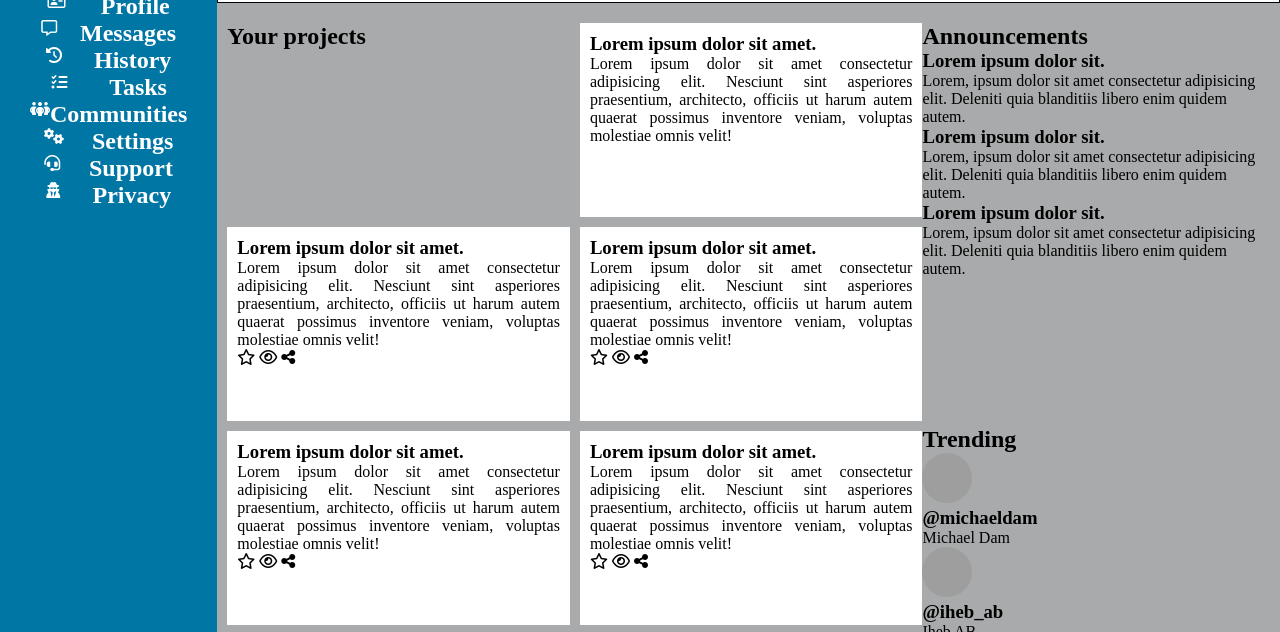
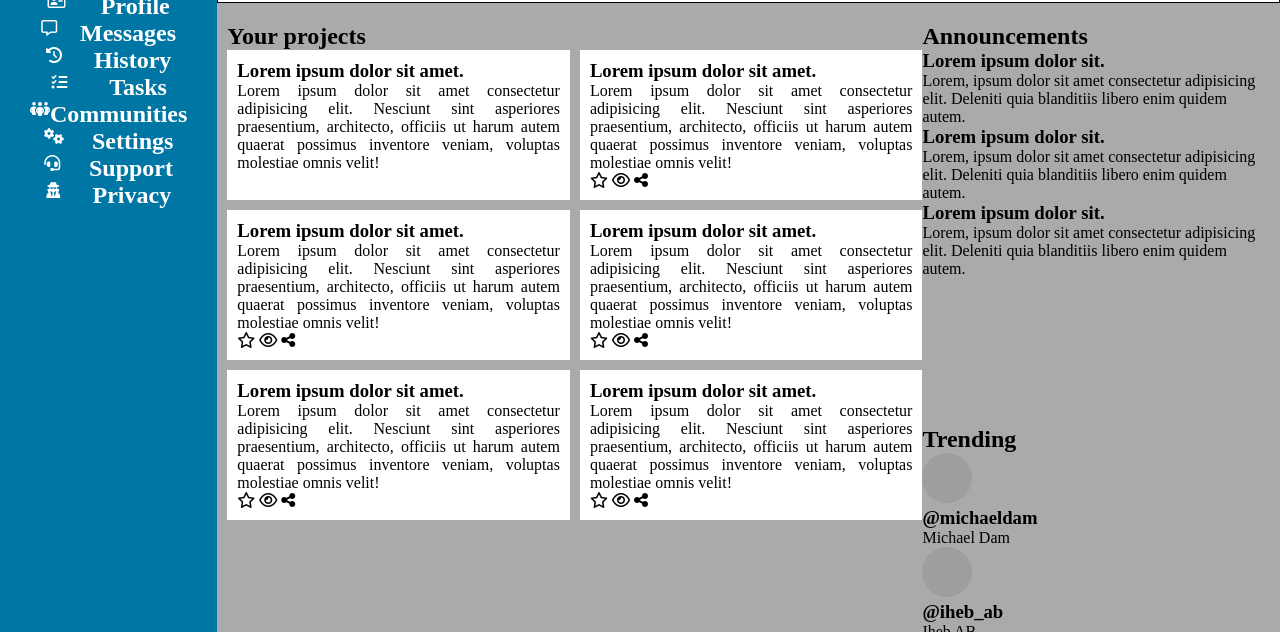
Before and after one commit to Bennyjoez/admin-dashboard, a plain HTML site: page index.html in a window 1280 px wide. Shown: the part 119-751 px from the top of the page. Drawn offline with Linux system fonts and the light colour scheme; grey boxes are pictures that could not be loaded.

Commit message:
Add a div with class item

```diff
--- a/index.html
+++ b/index.html
@@ -84,8 +84,9 @@
             </div>
         </div>
         <div class="main-content">
+            <div class="item">
+                <h2>Your projects</h2>
                 <div class="projects">
-                <h2>Your projects</h2>
                     <div class="content-items">
                         <h3>Lorem ipsum dolor sit amet.</h3>
                         <p>Lorem ipsum dolor sit amet consectetur adipisicing elit. Nesciunt sint asperiores praesentium, architecto, officiis ut harum autem quaerat possimus inventore veniam, voluptas molestiae omnis velit!</p>
@@ -136,6 +137,7 @@
                         </div>
                     </div>
                 </div>
+            </div>
             <div class="announcements">
                 <h2>Announcements</h2>
                 <div class="announce">
--- a/styles.css
+++ b/styles.css
@@ -102,18 +102,17 @@
     grid-template: 1fr 1fr / repeat(3, 1fr);
     padding: 20px 10px;
 }
+.main-content .item {
+    grid-area: 1 / 1 / 3 / 3;
+}
 
-.main-content .projects {
-    grid-area: 1 / 1 / 3 / 3;
+.main-content .item .projects {
     display: grid;
     grid-template-columns: 1fr 1fr;
     grid-auto-rows: minmax(80px, 1fr);
     gap: 10px;
 }
-/* .main-content .projects h2 {
-    display: absolute;
-} */
-.main-content .projects .content-items {
+.main-content .item .projects .content-items {
     background-color: var(--items-background-color);
     padding: 10px;
     text-align: justify;
```
Lines whose indentation alone changed are shown as unchanged.
